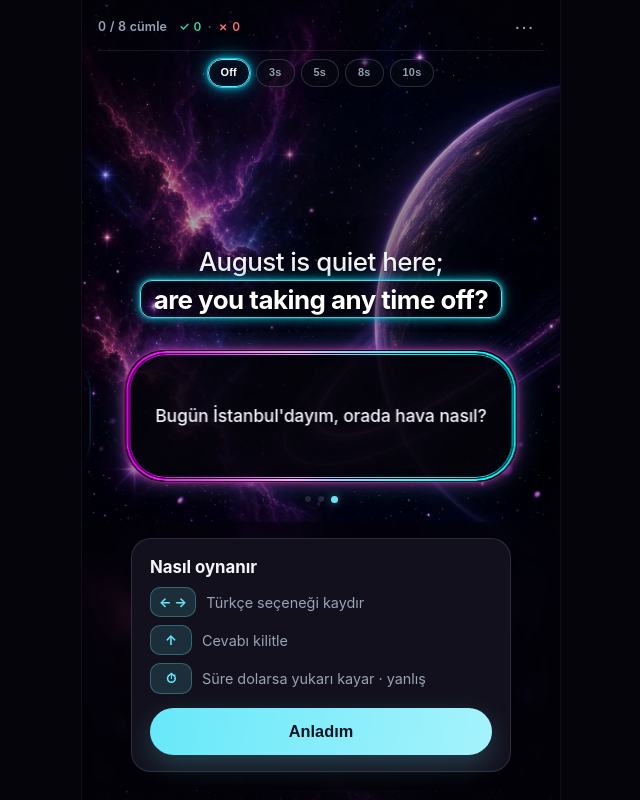
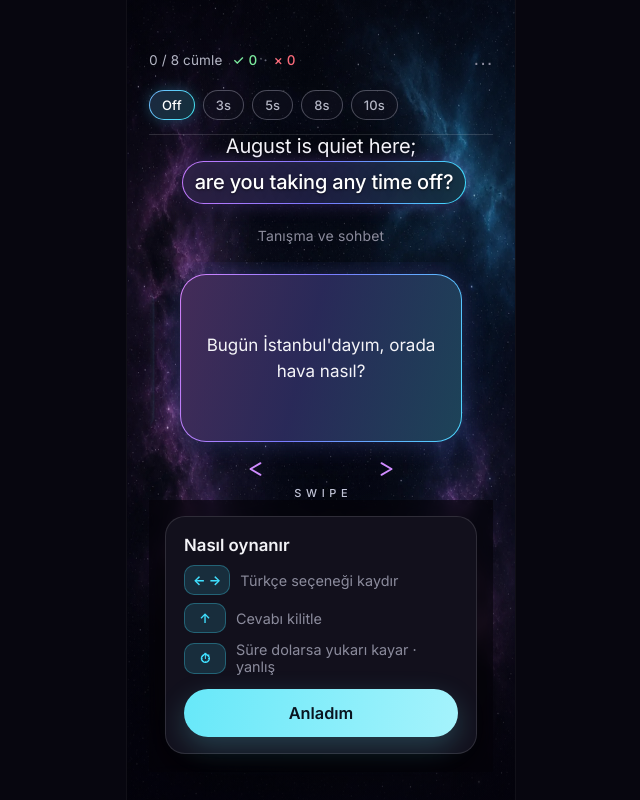
Before and after one commit to rozturac/english-swipe-learn, a React (Vite) app: page / in a window 1280 px wide. Shown: the whole page, without its empty margins (319-959 px from the left). Built offline with nearby package versions, Linux system fonts and the light colour scheme.

Commit message:
Match Verba Figma practice screen 1:1 with live CSS.
Restore category + SWIPE hint, Inter font, phrase/timer/card tokens from prototype; keep Reels carousel mechanics.

```diff
--- a/index.html
+++ b/index.html
@@ -4,8 +4,11 @@
     <meta charset="UTF-8" />
     <link rel="icon" type="image/svg+xml" href="/favicon.svg" />
     <meta name="viewport" content="width=device-width, initial-scale=1.0, maximum-scale=1.0, user-scalable=no, viewport-fit=cover" />
-    <meta name="theme-color" content="#05040a" />
+    <meta name="theme-color" content="#07060F" />
     <meta name="apple-mobile-web-app-capable" content="yes" />
+    <link rel="preconnect" href="https://fonts.googleapis.com" />
+    <link rel="preconnect" href="https://fonts.gstatic.com" crossorigin />
+    <link href="https://fonts.googleapis.com/css2?family=Inter:wght@400;500;600&display=swap" rel="stylesheet" />
     <title>English Swipe Learn</title>
   </head>
   <body>
--- a/src/App.css
+++ b/src/App.css
@@ -1,20 +1,26 @@
+/* Verba Practice Screen — tokens from design-refs/verba-ui/assets/tokens.json */
 :root {
-  --bg: #05040a;
-  --bg2: #0a0812;
-  --card: #0b0a12;
-  --card-side: #08070e;
-  --text: #f4f6fb;
-  --muted: #9aa3b5;
-  --muted-2: #6d7688;
-  --accent: #67e8f9;
-  --accent-soft: rgba(103, 232, 249, 0.14);
-  --pink: #ff4dce;
-  --violet: #8b5cf6;
-  --green: #34d399;
-  --red: #f87171;
+  --bg: #07060f;
+  --bg2: #05040c;
+  --text: #f4f4f8;
+  --muted: #8b8b9c;
+  --muted-2: #6d7080;
+  --meta: #b4b6c4;
+  --success: #7ceb9f;
+  --danger: #fa6b7a;
+  --chip-fill: rgba(18, 18, 30, 0.55);
+  --chip-stroke: rgba(210, 210, 230, 0.32);
+  --glow-start: #c77aff;
+  --glow-mid: #7a7aff;
+  --glow-end: #40e0ff;
+  --card-fill: rgba(10, 10, 24, 0.72);
+  --card-stroke-start: #db85ff;
+  --card-stroke-end: #4dd8ff;
+  --accent: #40e0ff;
+  --accent-soft: rgba(64, 224, 255, 0.14);
   --radius-sm: 10px;
   --radius-md: 16px;
-  --radius-lg: 28px;
+  --radius-card: 26px;
   --radius-pill: 999px;
   --space-1: 4px;
   --space-2: 8px;
@@ -23,16 +29,6 @@
   --space-5: 20px;
   --border: rgba(255, 255, 255, 0.07);
   --border-strong: rgba(255, 255, 255, 0.12);
-  --neon-grad: linear-gradient(
-    90deg,
-    #ff00ee 0%,
-    #ff2eb8 18%,
-    #c084fc 42%,
-    #38bdf8 72%,
-    #00ccff 100%
-  );
-  --neon-mag: #ff2eb8;
-  --neon-cyan: #22d3ee;
   --spring: cubic-bezier(0.22, 1.2, 0.36, 1);
   --spring-soft: cubic-bezier(0.34, 1.3, 0.64, 1);
   --reel-out: cubic-bezier(0.16, 0.78, 0.24, 1);
@@ -53,11 +49,11 @@ body,
   background: var(--bg);
   color: var(--text);
   font-family:
-    'SF Pro Display',
+    Inter,
+    -apple-system,
+    BlinkMacSystemFont,
     'Segoe UI',
     system-ui,
-    -apple-system,
-    Roboto,
     sans-serif;
   overscroll-behavior: none;
   touch-action: none;
@@ -67,9 +63,11 @@ body,
 .app {
   min-height: 100%;
   height: 100dvh;
+  max-width: 390px;
+  margin: 0 auto;
   display: flex;
   flex-direction: column;
-  padding: calc(8px + var(--safe-t)) 0 calc(10px + var(--safe-b));
+  padding: calc(52px + var(--safe-t)) 22px calc(28px + var(--safe-b));
   position: relative;
   overflow: hidden;
   background: transparent;
@@ -83,13 +81,12 @@ body,
   z-index: 0;
   overflow: hidden;
   pointer-events: none;
-  background: #05040a;
+  background: #05040c;
 }
 
 .cosmos-photo {
   position: absolute;
   inset: 0;
-  /* jpg fallback; webp when supported (new zip cosmos, optimized) */
   background: url('/english-swipe-learn/bg-cosmos.jpg') center / cover no-repeat;
   background: image-set(
       url('/english-swipe-learn/bg-cosmos.webp') type('image/webp'),
@@ -103,7 +100,7 @@ body,
   inset: 0;
   background:
     radial-gradient(ellipse 78% 62% at 50% 40%, transparent 34%, rgba(4, 2, 12, 0.42) 100%),
-    linear-gradient(180deg, rgba(5, 4, 10, 0.22) 0%, transparent 14%, transparent 72%, rgba(5, 4, 10, 0.48) 100%);
+    linear-gradient(180deg, rgba(5, 4, 12, 0.22) 0%, transparent 14%, transparent 72%, rgba(5, 4, 12, 0.48) 100%);
   pointer-events: none;
 }
 
@@ -121,7 +118,7 @@ body,
   opacity: 1;
   background: radial-gradient(
     ellipse at 50% 42%,
-    rgba(52, 211, 153, 0.2),
+    rgba(124, 235, 159, 0.2),
     transparent 58%
   );
 }
@@ -130,7 +127,7 @@ body,
   opacity: 1;
   background: radial-gradient(
     ellipse at 50% 42%,
-    rgba(248, 113, 113, 0.22),
+    rgba(250, 107, 122, 0.22),
     transparent 58%
   );
 }
@@ -142,33 +139,35 @@ body,
 
 .topbar {
   display: flex;
-  align-items: center;
+  align-items: flex-start;
   justify-content: space-between;
-  padding: 0 var(--space-4) 6px;
+  gap: 8px;
+  padding: 0;
   position: relative;
   z-index: 5;
   flex-shrink: 0;
 }
 
-.topbar-left {
+.progress-row {
   display: flex;
-  align-items: baseline;
-  gap: var(--space-3);
+  align-items: center;
+  gap: 10px;
   min-width: 0;
+  flex-wrap: wrap;
 }
 
 .progress {
-  font-size: 0.78rem;
-  color: var(--muted);
+  font-size: 13.5px;
+  color: var(--meta);
   letter-spacing: 0.01em;
-  font-weight: 600;
+  font-weight: 400;
   font-variant-numeric: tabular-nums;
 }
 
 .session-score,
 .session-score-final {
-  font-size: 0.76rem;
-  font-weight: 600;
+  font-size: 13.5px;
+  font-weight: 500;
   letter-spacing: 0.02em;
   display: inline-flex;
   align-items: center;
@@ -176,34 +175,31 @@ body,
   font-variant-numeric: tabular-nums;
 }
 
-.score-ok { color: var(--green); }
-.score-bad { color: var(--red); }
-.score-sep { color: var(--muted-2); opacity: 0.8; }
+.score-ok { color: var(--success); }
+.score-bad { color: var(--danger); }
+.score-sep { color: var(--muted-2); opacity: 0.9; }
 
 .timer-row {
   display: flex;
   align-items: center;
-  justify-content: center;
-  gap: 6px;
-  padding: 8px var(--space-3) 8px;
-  margin: 0 var(--space-4);
+  gap: 8px;
+  padding: 0;
+  margin-top: 14px;
   flex-shrink: 0;
   position: relative;
   z-index: 4;
-  border-top: 1px solid rgba(255, 255, 255, 0.08);
 }
 
 .timer-chip {
-  /* inactive: dark translucent pills (timer_buttons_transparent) */
-  background: rgba(8, 10, 18, 0.55);
-  border: 1px solid rgba(180, 190, 210, 0.22);
-  color: rgba(170, 180, 198, 0.88);
-  font-size: 0.68rem;
-  font-weight: 600;
-  letter-spacing: 0.02em;
-  padding: 5px 12px;
-  min-height: 28px;
-  min-width: 36px;
+  background: var(--chip-fill);
+  border: 1px solid var(--chip-stroke);
+  color: var(--meta);
+  font-family: inherit;
+  font-size: 13px;
+  font-weight: 500;
+  letter-spacing: 0.01em;
+  padding: 6px 12px;
+  min-height: 30px;
   border-radius: var(--radius-pill);
   cursor: pointer;
   line-height: 1.1;
@@ -216,37 +212,39 @@ body,
 }
 
 .timer-chip.on {
-  /* selected: darker blue-ish fill + bright cyan neon ring (selected_10s) */
-  background: rgba(6, 12, 28, 0.92);
-  border-color: #5ef0ff;
+  border: 1.5px solid transparent;
   color: #ffffff;
-  box-shadow:
-    0 0 0 1px rgba(94, 240, 255, 0.55),
-    0 0 6px rgba(0, 234, 255, 0.85),
-    0 0 14px rgba(0, 200, 255, 0.55),
-    0 0 28px rgba(34, 211, 238, 0.35),
-    inset 0 0 8px rgba(0, 200, 255, 0.12);
+  background:
+    linear-gradient(rgba(12, 16, 30, 0.85), rgba(12, 16, 30, 0.85)) padding-box,
+    linear-gradient(120deg, #73b8ff, #40eaf2) border-box;
+  box-shadow: 0 0 14px rgba(64, 210, 255, 0.28);
 }
 
 .timer-count {
+  margin-left: auto;
   min-width: 2.4em;
-  margin-left: 4px;
-  font-size: 0.92rem;
-  font-weight: 700;
+  font-size: 14px;
+  font-weight: 500;
   font-variant-numeric: tabular-nums;
-  color: var(--accent);
+  color: var(--danger);
   text-align: right;
-  text-shadow: 0 0 12px rgba(103, 232, 249, 0.35);
 }
 
 .timer-count.urgent {
-  color: #f48a8a;
-  text-shadow: 0 0 10px rgba(244, 138, 138, 0.4);
+  color: var(--danger);
+  text-shadow: 0 0 10px rgba(250, 107, 122, 0.35);
+}
+
+.top-rule {
+  height: 1px;
+  background: rgba(255, 255, 255, 0.14);
+  margin-top: 14px;
+  flex-shrink: 0;
 }
 
 .timer-bar {
   height: 2px;
-  margin: 0 var(--space-4) 2px;
+  margin-top: 6px;
   background: rgba(255, 255, 255, 0.05);
   border-radius: var(--radius-pill);
   overflow: hidden;
@@ -255,13 +253,13 @@ body,
 
 .timer-bar-fill {
   height: 100%;
-  background: linear-gradient(90deg, var(--pink), var(--accent));
+  background: linear-gradient(90deg, var(--glow-start), var(--glow-end));
   border-radius: inherit;
   transition: width 0.05s linear;
 }
 
 .timer-bar-fill.urgent {
-  background: var(--red);
+  background: var(--danger);
 }
 
 .menu-btn {
@@ -270,9 +268,11 @@ body,
   color: var(--muted);
   font-size: 1.25rem;
   line-height: 1;
-  padding: 8px 10px;
+  padding: 4px 6px;
+  margin: -4px -6px 0 0;
   border-radius: var(--radius-sm);
   cursor: pointer;
+  flex-shrink: 0;
 }
 
 .menu-btn:active {
@@ -281,8 +281,8 @@ body,
 
 .menu-pop {
   position: absolute;
-  top: 36px;
-  right: 12px;
+  top: 28px;
+  right: 0;
   background: #12101c;
   border: 1px solid var(--border);
   border-radius: var(--radius-md);
@@ -305,6 +305,7 @@ body,
   text-align: left;
   cursor: pointer;
   font-size: 0.9rem;
+  font-family: inherit;
 }
 
 .menu-hint {
@@ -320,8 +321,8 @@ body,
   display: flex;
   flex-direction: column;
   justify-content: flex-end;
-  gap: 14px;
-  padding: 8px 0 4px;
+  gap: 18px;
+  padding: 8px 0 0;
   will-change: transform, opacity;
 }
 
@@ -332,7 +333,8 @@ body,
 }
 
 .app.is-exit-up .timer-row,
-.app.is-exit-up .timer-bar {
+.app.is-exit-up .timer-bar,
+.app.is-exit-up .top-rule {
   opacity: 0.28;
   transition: opacity 0.32s ease;
 }
@@ -355,11 +357,13 @@ body,
   flex: 1 1 auto;
   display: flex;
   flex-direction: column;
-  justify-content: flex-end;
-  padding: 8px 20px 0;
+  justify-content: center;
+  align-items: center;
+  padding: 8px 0 0;
   transition: transform 0.4s var(--spring);
   will-change: transform;
   position: relative;
+  text-align: center;
 }
 
 .en-area::before {
@@ -371,55 +375,59 @@ body,
   height: 140%;
   transform: translate(-50%, -50%);
   background:
-    radial-gradient(ellipse 70% 55% at 50% 50%, rgba(5, 4, 12, 0.62) 0%, rgba(5, 4, 12, 0.28) 48%, transparent 74%);
+    radial-gradient(ellipse 70% 55% at 50% 50%, rgba(5, 4, 12, 0.55) 0%, rgba(5, 4, 12, 0.22) 48%, transparent 74%);
   pointer-events: none;
   z-index: -1;
 }
 
 .en-block {
   text-align: center;
+  max-width: 340px;
 }
 
 .en-sentence {
   margin: 0;
-  font-size: clamp(1.28rem, 5.2vw, 1.72rem);
-  line-height: 1.42;
-  font-weight: 500;
-  letter-spacing: -0.02em;
-  color: #f8fafc;
+  font-size: 20px;
+  line-height: 1.55;
+  font-weight: 400;
+  letter-spacing: -0.01em;
+  color: var(--text);
   text-shadow:
-    0 1px 2px rgba(0, 0, 0, 0.65),
-    0 2px 24px rgba(0, 0, 0, 0.55),
-    0 0 40px rgba(8, 6, 18, 0.8);
+    0 1px 2px rgba(0, 0, 0, 0.55),
+    0 2px 18px rgba(0, 0, 0, 0.4);
 }
 
+/* EN phrase chip — Verba .phrase recipe */
 .en-highlight {
-  /* highlight_box_transparent: thin bright cyan core + soft bloom, light fill */
-  display: inline;
-  padding: 0.1em 0.5em 0.12em;
-  margin: 0 0.04em;
-  border-radius: 12px;
+  display: inline-flex;
+  padding: 5px 12px;
+  margin: 0 0 0 6px;
+  transform: translateY(-1px);
+  border-radius: var(--radius-pill);
+  border: 1.5px solid transparent;
+  white-space: nowrap;
   color: #fff;
-  font-weight: 650;
-  border: 1.25px solid #5ef0ff;
-  /* Keep the full target phrase as one contiguous unit — never split across lines */
-  white-space: nowrap;
-  background: rgba(8, 18, 32, 0.18);
-  box-shadow:
-    0 0 2px rgba(94, 240, 255, 0.95),
-    0 0 6px rgba(0, 234, 255, 0.7),
-    0 0 14px rgba(34, 211, 238, 0.4),
-    0 0 24px rgba(103, 232, 249, 0.22),
-    inset 0 0 6px rgba(94, 240, 255, 0.15);
+  font-weight: 500;
+  background:
+    linear-gradient(rgba(12, 14, 28, 0.82), rgba(12, 14, 28, 0.82)) padding-box,
+    linear-gradient(100deg, var(--glow-start), var(--glow-mid) 50%, var(--glow-end)) border-box;
+  box-shadow: 0 0 18px rgba(160, 110, 255, 0.28);
 }
 
+.en-category {
+  margin-top: 22px;
+  color: var(--muted);
+  font-size: 14px;
+  font-weight: 400;
+  letter-spacing: 0.01em;
+}
 
 .tr-area {
   flex: 0 0 auto;
   display: flex;
   flex-direction: column;
   justify-content: flex-end;
-  padding-bottom: 4px;
+  padding-bottom: 0;
   min-height: 0;
   position: relative;
 }
@@ -433,7 +441,7 @@ body,
   height: 130%;
   transform: translateX(-50%);
   background:
-    radial-gradient(ellipse 65% 70% at 50% 55%, rgba(5, 4, 12, 0.58) 0%, rgba(5, 4, 12, 0.22) 50%, transparent 76%);
+    radial-gradient(ellipse 65% 70% at 50% 55%, rgba(5, 4, 12, 0.5) 0%, rgba(5, 4, 12, 0.18) 50%, transparent 76%);
   pointer-events: none;
   z-index: -1;
 }
@@ -442,13 +450,11 @@ body,
   transition: none;
 }
 
-
 .option-viewport {
   position: relative;
   width: 100%;
   overflow: hidden;
-  padding: 18px 0 10px;
-  /* Soft edge fade only — keep side cards peeking */
+  padding: 12px 0 0;
   mask-image: linear-gradient(90deg, transparent 0%, #000 1.5%, #000 98.5%, transparent 100%);
   -webkit-mask-image: linear-gradient(
     90deg,
@@ -466,7 +472,6 @@ body,
 .option-strip {
   display: flex;
   width: max-content;
-  /* Settle / keyboard / cancel — Reels-like ease (~0.45s) */
   transition: transform 0.45s var(--reel-out);
   will-change: transform;
 }
@@ -475,131 +480,73 @@ body,
   transition: none;
 }
 
+/* TR card — simple rounded glass (NOT old HUD) */
 .option-card {
   position: relative;
   flex: 0 0 auto;
-  background: rgba(5, 4, 10, 0.82);
-  border: 1px solid transparent;
-  border-radius: 36px;
-  padding: 26px 20px;
-  min-height: 132px;
+  border-radius: var(--radius-card);
+  min-height: 168px;
+  padding: 28px 22px;
   display: flex;
   align-items: center;
   justify-content: center;
-  transform: scale(0.9);
-  opacity: 0.62;
+  text-align: center;
+  transform: scale(0.92);
+  opacity: 0.55;
+  border: 1.6px solid transparent;
+  background-image:
+    linear-gradient(var(--card-fill), var(--card-fill)),
+    linear-gradient(105deg, var(--card-stroke-start), var(--glow-mid) 45%, var(--card-stroke-end));
+  background-origin: border-box;
+  background-clip: padding-box, border-box;
   box-shadow:
-    0 0 10px rgba(255, 0, 220, 0.12),
-    0 0 18px rgba(0, 180, 255, 0.1);
+    0 0 18px rgba(140, 90, 255, 0.1),
+    0 0 18px rgba(70, 190, 255, 0.06);
   transition:
     transform 0.48s var(--spring-soft),
     opacity 0.35s ease,
-    background 0.3s ease,
     box-shadow 0.35s ease,
-    border-color 0.3s ease;
+    filter 0.3s ease;
   will-change: transform, opacity;
-}
-
-/* thin neon stroke on every card so side peeks show magenta/cyan edges */
-.option-card::before {
-  content: '';
-  position: absolute;
-  inset: 0;
-  border-radius: inherit;
-  padding: 1.5px;
-  background: var(--neon-grad);
-  -webkit-mask:
-    linear-gradient(#000 0 0) content-box,
-    linear-gradient(#000 0 0);
-  -webkit-mask-composite: xor;
-  mask:
-    linear-gradient(#000 0 0) content-box,
-    linear-gradient(#000 0 0);
-  mask-composite: exclude;
-  pointer-events: none;
-  opacity: 0.55;
-  filter: brightness(0.95) saturate(1.05);
 }
 
 .option-card.is-selected {
   transform: scale(1);
   opacity: 1;
-  background: rgba(5, 4, 10, 0.9);
-  border-color: transparent;
-  border-radius: 40px;
   box-shadow:
-    /* fine magenta→cyan neon thread + soft outer glow (ref-frame) */
-    0 0 2px rgba(255, 255, 255, 0.28),
-    0 0 6px rgba(255, 46, 184, 0.5),
-    0 0 14px rgba(255, 46, 184, 0.32),
-    0 0 22px rgba(168, 85, 247, 0.22),
-    0 0 32px rgba(0, 204, 255, 0.2),
-    0 12px 36px rgba(0, 0, 0, 0.55),
-    inset 0 0 8px rgba(255, 0, 220, 0.1),
-    inset 0 0 16px rgba(0, 170, 255, 0.08);
+    0 0 28px rgba(140, 90, 255, 0.18),
+    0 0 28px rgba(70, 190, 255, 0.12);
   z-index: 2;
 }
 
-.option-card.is-selected::before {
-  /* outer neon stroke — thin thread, not chunky tube */
-  padding: 1.75px;
-  opacity: 1;
-  filter: brightness(1.28) saturate(1.15);
-}
-
-.option-card.is-selected::after {
-  content: '';
-  position: absolute;
-  inset: 2.75px;
-  border-radius: calc(40px - 2.75px);
-  padding: 1px;
-  background: var(--neon-grad);
-  -webkit-mask:
-    linear-gradient(#000 0 0) content-box,
-    linear-gradient(#000 0 0);
-  -webkit-mask-composite: xor;
-  mask:
-    linear-gradient(#000 0 0) content-box,
-    linear-gradient(#000 0 0);
-  mask-composite: exclude;
-  pointer-events: none;
-  filter: brightness(1.4) saturate(1.08);
-  opacity: 0.88;
-}
-
 .option-card.is-side {
-  filter: saturate(0.85) brightness(0.88);
+  filter: saturate(0.7) brightness(0.82);
+  box-shadow: none;
+  background-image:
+    linear-gradient(rgba(10, 10, 24, 0.55), rgba(10, 10, 24, 0.55)),
+    linear-gradient(105deg, rgba(219, 133, 255, 0.45), rgba(122, 122, 255, 0.35) 45%, rgba(77, 216, 255, 0.4));
 }
 
 .option-card.is-reveal {
   border-color: transparent;
+  background-image:
+    linear-gradient(#0e1a16, #0e1a16),
+    linear-gradient(100deg, #34d399, #6ee7b7);
   box-shadow:
     0 0 0 1px rgba(52, 211, 153, 0.35),
     0 10px 28px rgba(52, 211, 153, 0.12);
-  background: #0e1a16;
   opacity: 1;
   transform: scale(1);
   filter: none;
 }
 
-.option-card.is-reveal::before {
-  background: linear-gradient(100deg, #34d399, #6ee7b7);
-}
-
-.option-card.is-reveal::after,
-.option-card.is-wrong::after {
-  display: none;
-}
-
-
 .option-card.is-wrong {
+  background-image:
+    linear-gradient(rgba(24, 10, 14, 0.85), rgba(24, 10, 14, 0.85)),
+    linear-gradient(100deg, #fb7185, #f87171);
   box-shadow:
-    0 0 0 1px rgba(248, 113, 113, 0.35),
-    0 0 24px rgba(248, 113, 113, 0.12);
-}
-
-.option-card.is-wrong::before {
-  background: linear-gradient(100deg, #fb7185, #f87171);
+    0 0 0 1px rgba(250, 107, 122, 0.35),
+    0 0 24px rgba(250, 107, 122, 0.12);
 }
 
 .option-card.is-locked.is-selected:not(.is-reveal):not(.is-wrong) {
@@ -609,39 +556,33 @@ body,
 .option-text {
   margin: 0;
   text-align: center;
-  font-size: clamp(0.94rem, 3.7vw, 1.08rem);
-  line-height: 1.42;
+  font-size: 17px;
+  line-height: 1.55;
   color: var(--text);
-  font-weight: 450;
+  font-weight: 400;
 }
 
-.option-dots {
+/* Bottom SWIPE hint — Verba prototype */
+.swipe-hint {
   display: flex;
-  justify-content: center;
+  flex-direction: column;
   align-items: center;
-  gap: 7px;
-  margin-top: 12px;
-  min-height: 10px;
+  gap: 8px;
+  margin-top: 18px;
+  pointer-events: none;
 }
 
-.dot {
-  width: 6px;
-  height: 6px;
-  border-radius: 50%;
-  background: rgba(255, 255, 255, 0.16);
-  transition:
-    transform 0.35s var(--spring),
-    background 0.25s ease,
-    width 0.3s var(--spring),
-    box-shadow 0.25s ease;
+.swipe-hint svg {
+  width: 168px;
+  height: 18px;
 }
 
-.dot.on {
-  background: var(--accent);
-  width: 7px;
-  height: 7px;
-  transform: scale(1);
-  box-shadow: 0 0 10px rgba(103, 232, 249, 0.55);
+.swipe-hint span {
+  font-size: 11px;
+  letter-spacing: 0.42em;
+  color: #c5c8dc;
+  font-weight: 500;
+  padding-left: 0.42em; /* optical center with letter-spacing */
 }
 
 .session-end {
@@ -650,7 +591,7 @@ body,
   flex-direction: column;
   align-items: center;
   justify-content: center;
-  padding: 24px 20px;
+  padding: 24px 0;
   text-align: center;
   animation: pop-in 0.4s var(--spring);
 }
@@ -677,11 +618,14 @@ body,
   inset: 0;
   border-radius: inherit;
   padding: 1.4px;
-  background: linear-gradient(120deg, #ff4dce, #22d3ee);
+  background: linear-gradient(120deg, var(--glow-start), var(--glow-end));
   -webkit-mask:
     linear-gradient(#000 0 0) content-box,
     linear-gradient(#000 0 0);
   -webkit-mask-composite: xor;
+  mask:
+    linear-gradient(#000 0 0) content-box,
+    linear-gradient(#000 0 0);
   mask-composite: exclude;
   pointer-events: none;
 }
@@ -740,8 +684,8 @@ body,
   letter-spacing: 0.02em;
 }
 
-.stat-pill.ok .stat-num { color: var(--green); }
-.stat-pill.bad .stat-num { color: var(--red); }
+.stat-pill.ok .stat-num { color: var(--success); }
+.stat-pill.bad .stat-num { color: var(--danger); }
 .stat-pill.acc .stat-num { color: var(--accent); }
 
 .primary {
@@ -752,6 +696,7 @@ body,
   border: none;
   font-weight: 700;
   font-size: 1.02rem;
+  font-family: inherit;
   padding: 14px 28px;
   border-radius: var(--radius-pill);
   cursor: pointer;
@@ -815,7 +760,7 @@ body,
   font-size: 0.82rem;
   color: var(--accent);
   background: var(--accent-soft);
-  border: 1px solid rgba(103, 232, 249, 0.3);
+  border: 1px solid rgba(64, 224, 255, 0.3);
   border-radius: var(--radius-sm);
   padding: 6px 8px;
 }
@@ -837,14 +782,9 @@ body,
 
 @media (min-width: 640px) {
   .app {
-    max-width: 480px;
-    margin: 0 auto;
+    max-width: 390px;
     border-left: 1px solid rgba(255, 255, 255, 0.04);
     border-right: 1px solid rgba(255, 255, 255, 0.04);
-  }
-
-  .en-sentence {
-    font-size: 1.62rem;
   }
 }
 
@@ -859,10 +799,16 @@ body,
 }
 
 @media (max-height: 700px) {
+  .app {
+    padding-top: calc(36px + var(--safe-t));
+    padding-bottom: calc(18px + var(--safe-b));
+  }
   .en-area { padding-top: 2px; }
-  .play-stage { padding-top: 8px; }
+  .en-category { margin-top: 14px; }
+  .play-stage { padding-top: 4px; gap: 12px; }
   .option-card {
-    min-height: 100px;
-    padding: 16px 14px;
+    min-height: 120px;
+    padding: 18px 16px;
   }
+  .swipe-hint { margin-top: 12px; }
 }
--- a/src/App.tsx
+++ b/src/App.tsx
@@ -361,7 +361,7 @@ export default function App() {
       <div className="flash-veil" aria-hidden />
 
       <header className="topbar">
-        <div className="topbar-left">
+        <div className="progress-row">
           <div className="progress">{progressText}</div>
           <div
             className="session-score"
@@ -369,7 +369,7 @@ export default function App() {
           >
             <span className="score-ok">✓ {score.ok}</span>
             <span className="score-sep">·</span>
-            <span className="score-bad">✗ {score.wrong}</span>
+            <span className="score-bad">× {score.wrong}</span>
           </div>
         </div>
         <button
@@ -444,6 +444,7 @@ export default function App() {
           </span>
         )}
       </div>
+      <div className="top-rule" aria-hidden />
       {timerSec > 0 && showRemain && (
         <div className="timer-bar" aria-hidden>
           <div
@@ -484,7 +485,7 @@ export default function App() {
             className="en-area"
             style={exitUp ? undefined : { transform: `translate3d(0, ${liftY}px, 0)` }}
           >
-            <EnglishSentence ex={current.ex} en={current.en} />
+            <EnglishSentence ex={current.ex} en={current.en} category={current.t} />
           </section>
 
           <section className={`tr-area${frozen ? ' is-frozen' : ''}`}>
--- a/src/components/EnglishSentence.tsx
+++ b/src/components/EnglishSentence.tsx
@@ -3,9 +3,10 @@ import { splitHighlight } from '../lib/highlight'
 type Props = {
   ex: string
   en: string
+  category?: string
 }
 
-export function EnglishSentence({ ex, en }: Props) {
+export function EnglishSentence({ ex, en, category }: Props) {
   const parts = splitHighlight(ex, en)
 
   return (
@@ -21,6 +22,7 @@ export function EnglishSentence({ ex, en }: Props) {
           ex
         )}
       </p>
+      {category ? <div className="en-category">{category}</div> : null}
     </div>
   )
 }
--- a/src/components/OptionStrip.tsx
+++ b/src/components/OptionStrip.tsx
@@ -107,10 +107,34 @@ export function OptionStrip({
           )
         })}
       </div>
-      <div className="option-dots" aria-hidden>
-        {options.map((_, i) => (
-          <span key={i} className={i === selected ? 'dot on' : 'dot'} />
-        ))}
+      <div className="swipe-hint" aria-hidden>
+        <svg viewBox="0 0 200 20" fill="none">
+          <defs>
+            <linearGradient id="swipeGrad" x1="0" y1="0" x2="200" y2="0">
+              <stop stopColor="#D18CFF" />
+              <stop offset="1" stopColor="#4DD8FF" />
+            </linearGradient>
+          </defs>
+          <path
+            d="M18 10 H182"
+            stroke="url(#swipeGrad)"
+            strokeWidth="2.2"
+            strokeLinecap="round"
+          />
+          <path
+            d="M16 10 L28 3 M16 10 L28 17"
+            stroke="url(#swipeGrad)"
+            strokeWidth="2.2"
+            strokeLinecap="round"
+          />
+          <path
+            d="M184 10 L172 3 M184 10 L172 17"
+            stroke="url(#swipeGrad)"
+            strokeWidth="2.2"
+            strokeLinecap="round"
+          />
+        </svg>
+        <span>SWIPE</span>
       </div>
     </div>
   )
```
Also changed, not shown: public/bg-cosmos.jpg, public/bg-cosmos.webp.
